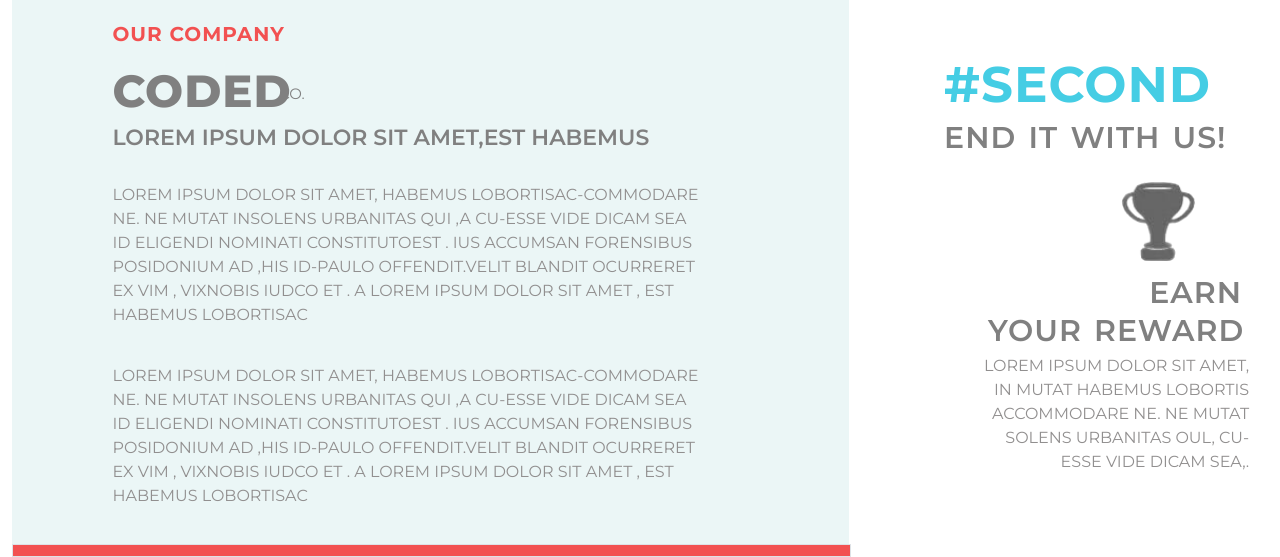
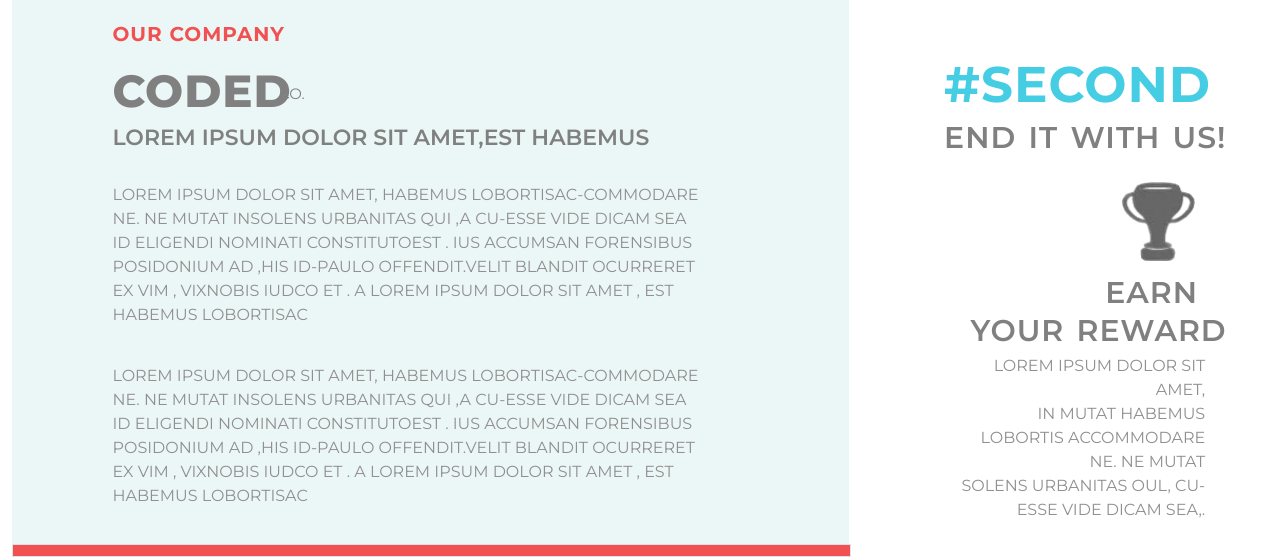
Before and after one commit to sweta01k/Layout_3, a plain HTML site: page index.html in a window 1280 px wide. Shown: the part 959-1516 px from the top of the page. Drawn offline with nearby package versions, Linux system fonts and the light colour scheme.

Commit message:
Update index.html

```diff
--- a/index.html
+++ b/index.html
@@ -81,9 +81,9 @@
                     <p class="row second">#SECOND</p>
                     <p class="row end" style="margin-top: -8%;">END IT WITH US!</p>
                     <img src="throphy.png" alt="" class="trophy">
-                    <p class="row earn" style="padding-left: 70%;">EARN</p>
-                    <p class="row reward" style="padding-left: 15%; margin-top: -8%;">YOUR REWARD</p>
-                    <p class="pre3" style="margin-top: -5%; text-align: right;">LOREM IPSUM DOLOR SIT AMET,<br>
+                    <p class="row earn" style="padding-left: 55%;">EARN</p>
+                    <p class="row reward" style="padding-left: 9%; margin-top: -8%;">YOUR REWARD</p>
+                    <p class="pre3" style="margin-top: -5%; text-align: right; padding-right: 15%;">LOREM IPSUM DOLOR SIT AMET,<br>
                         IN MUTAT HABEMUS LOBORTIS ACCOMMODARE NE. NE MUTAT <br>
                         SOLENS URBANITAS OUL, CU-<br>
                         ESSE VIDE DICAM SEA,.</p>
```
